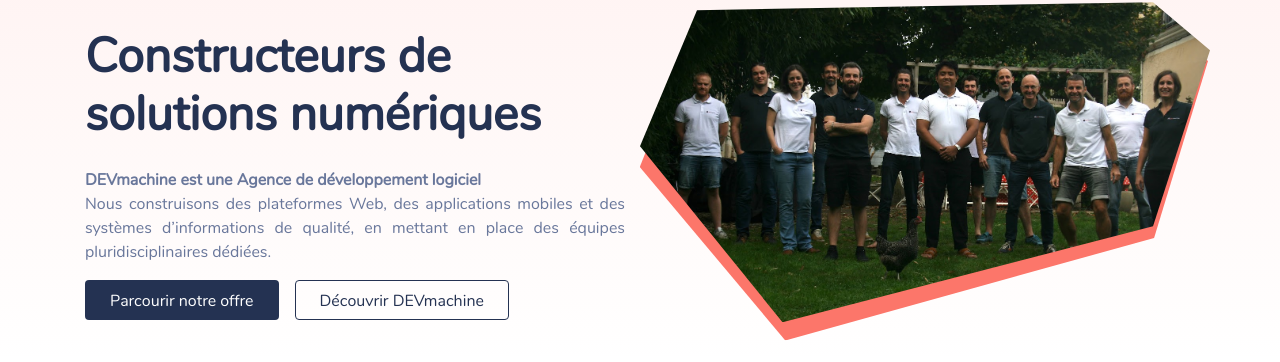
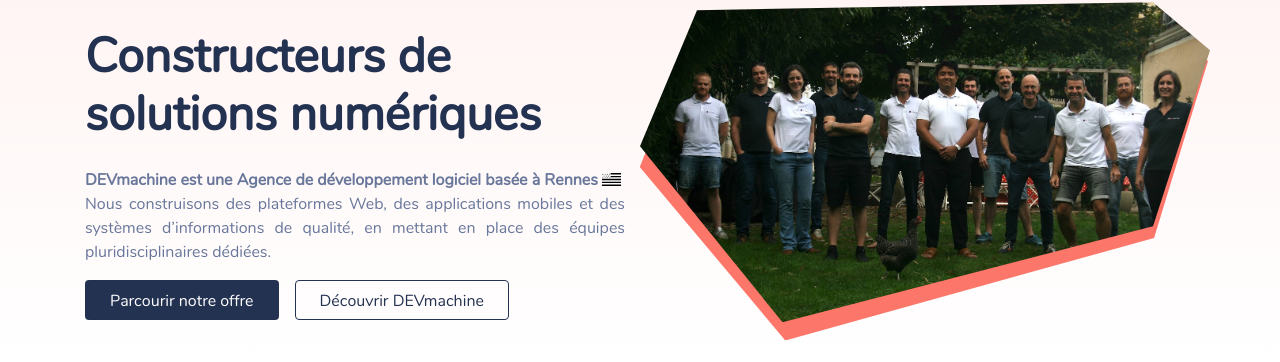
Before and after one commit to DEVmachine-fr/website, a Jekyll site: the page built from index.html, in a window 1280 px wide. Shown: the part 115-477 px from the top of the page. Built offline with Jekyll 4.4.1, drawn with Linux system fonts in a browser that asks for light colours; nearby versions of some CDN libraries; some web fonts are replaced.

Commit message:
feat: add Marque Bretagne specifications

```diff
--- a/assets/css/styles.scss
+++ b/assets/css/styles.scss
@@ -165,3 +165,10 @@
     text-align: justify;
   }
 }
+
+.brittany {
+  display: inline-block;
+  margin-top: -0.2rem;
+  height: 0.8rem;
+  width: auto;
+}
--- a/index.html
+++ b/index.html
@@ -11,7 +11,15 @@
       <div class="col-md-6 col-sm-12">
         <div class="intro-bg">
           <h1 class="section-heading">Constructeurs de solutions numériques</h1>
-          <p class="text-grey"><b>DEVmachine est une Agence de développement logiciel</b><br/>Nous construisons des plateformes Web, des applications mobiles et des systèmes d’informations de qualité, en mettant en place des équipes pluridisciplinaires dédiées.
+          <p class="text-grey">
+            <span>
+              <b>DEVmachine est une Agence de développement logiciel basée à Rennes </b>
+              <a href="/dev-machine#dm-servir">
+                <img class="brittany" src="/assets/images/gwenn_ha_du.svg"/>
+              </a>
+            </span>
+          <br/>
+            Nous construisons des plateformes Web, des applications mobiles et des systèmes d’informations de qualité, en mettant en place des équipes pluridisciplinaires dédiées.
           </p>
         </div>
 
```
Also changed, not shown: assets/images/gwenn_ha_du.svg (added).
